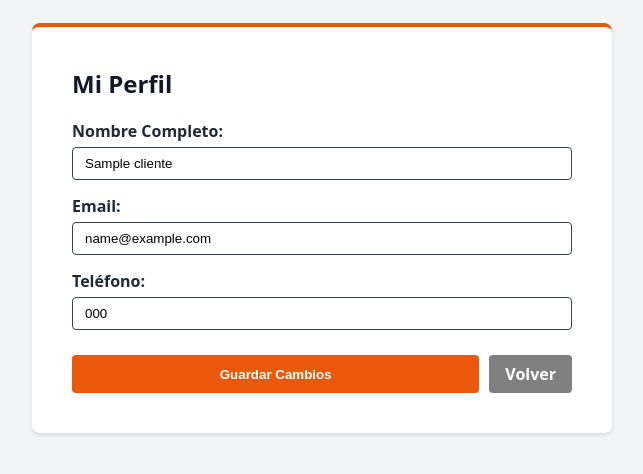
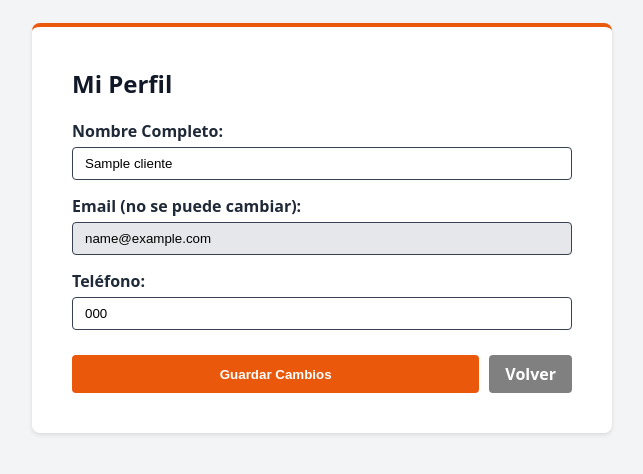
Before and after one commit to santygp019/TPint2-ACN4BV-GrupoJSJ, a Flask app: template templates/mi_perfil.html in a window 1280 px wide. Shown: the part 203-677 px from the top of the page, without its empty margins (318-961 px from the left). Run offline with Flask 3, Linux system fonts and the light colour scheme; the template is opened without the code that fills it: most values are stand-ins (such as "Sample title", 1, 10 or a date in 2020).

Commit message:
fix: el email del perfil del cliente no se puede cambiar

```diff
--- a/clientes.py
+++ b/clientes.py
@@ -127,7 +127,7 @@ def verMiPerfil():
 
     if request.method == "POST":
         nombre = request.form["nombre"].strip()
-        email = request.form["email"].strip()
+        email = cliente.email or ""
         telefono = request.form["telefono"].strip()
 
         error = validarCliente(nombre, email, telefono)
--- a/templates/mi_perfil.html
+++ b/templates/mi_perfil.html
@@ -19,8 +19,8 @@
             </div>
 
             <div>
-                <label style="font-weight: bold; display: block; margin-bottom: 5px;">Email:</label>
-                <input type="email" name="email" class="ventas-input" value="{{ cliente.email or '' }}" style="width: 100%; box-sizing: border-box;">
+                <label style="font-weight: bold; display: block; margin-bottom: 5px;">Email (no se puede cambiar):</label>
+                <input type="email" name="email" class="ventas-input" value="{{ cliente.email or '' }}" readonly style="width: 100%; box-sizing: border-box; background-color: #e5e7eb;">
             </div>
 
             <div>
```
